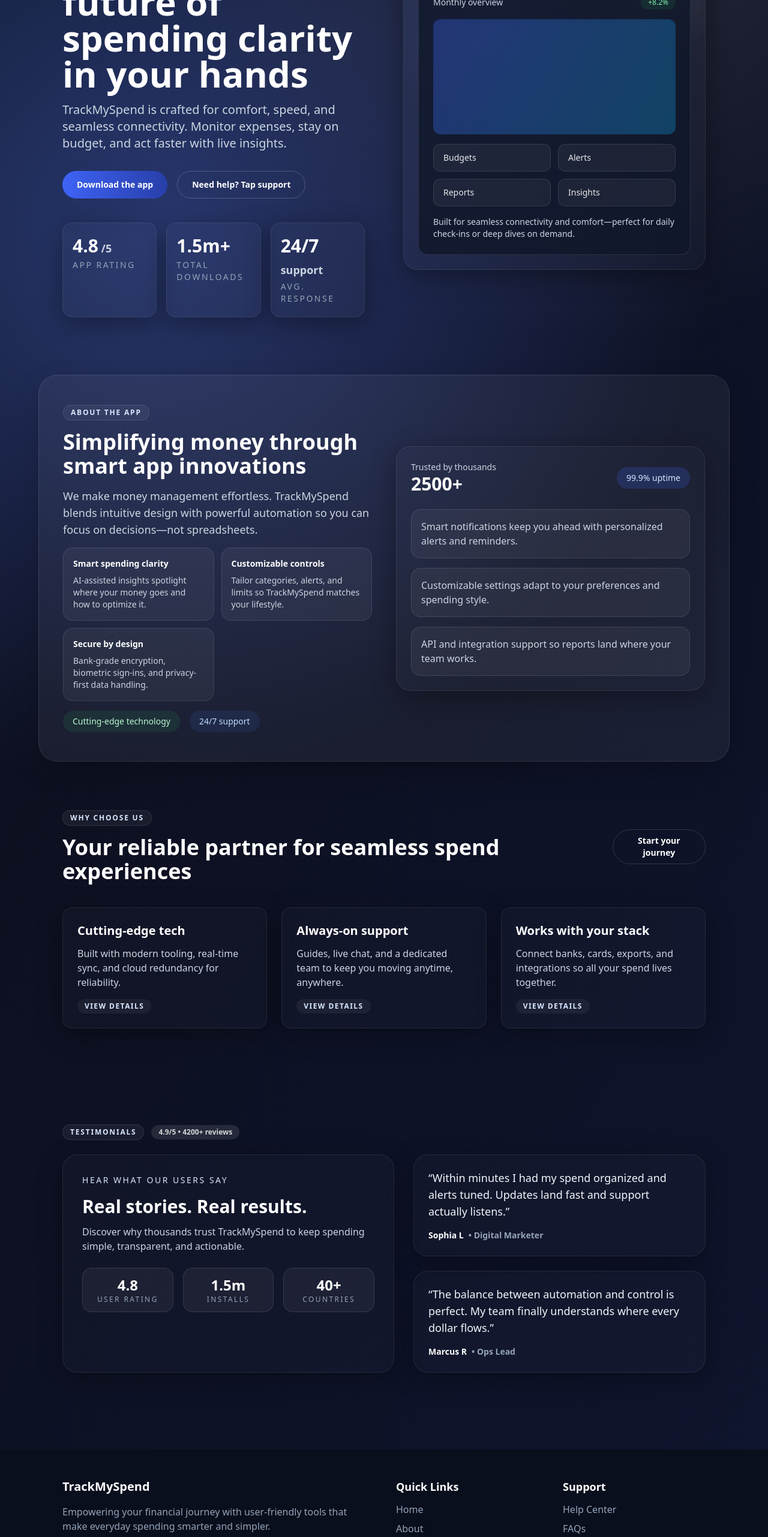
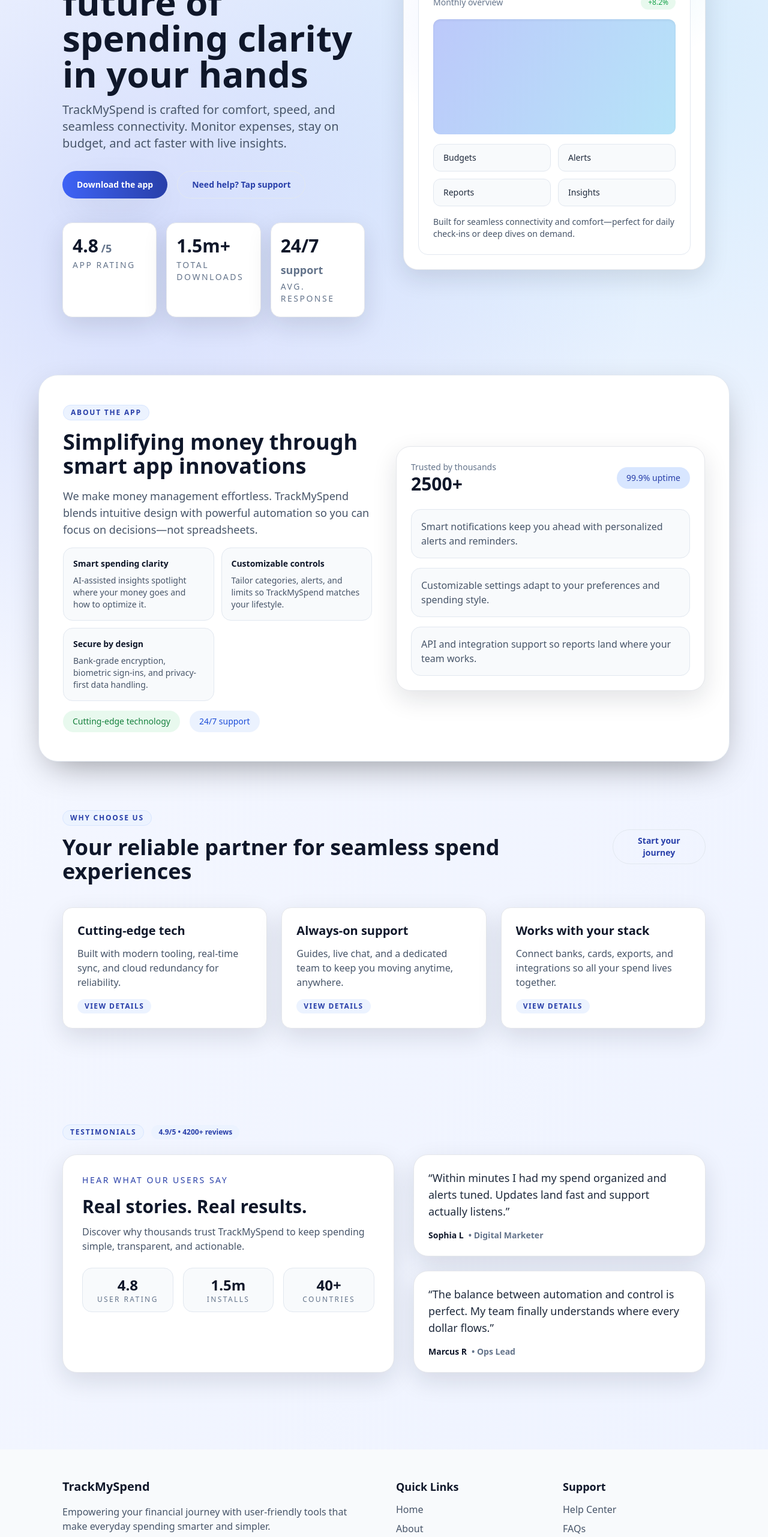
Before and after one commit to bankit123/trackweb, a Next.js app: page / in a window 1280 px wide. Shown: the part 234-2797 px from the top of the page at 60% size. Built offline with nearby package versions, Linux system fonts and the light colour scheme.

Commit message:
switch landing to light theme

```diff
--- a/app/globals.css
+++ b/app/globals.css
@@ -3,9 +3,9 @@
 @tailwind utilities;
 
 :root {
-  --color-surface: #0b1020;
-  --color-surface-strong: #0d1324;
-  --color-border: rgba(255, 255, 255, 0.08);
+  --color-surface: #ffffff;
+  --color-surface-strong: #f8fafc;
+  --color-border: #e5e7eb;
 }
 
 html {
@@ -15,7 +15,7 @@
 body {
   min-height: 100vh;
   background: var(--color-surface);
-  color: #e5e7eb;
+  color: #0f172a;
 }
 
 a {
@@ -23,9 +23,9 @@
 }
 
 .glass-card {
-  background: rgba(255, 255, 255, 0.02);
+  background: #ffffff;
   border: 1px solid var(--color-border);
-  box-shadow: 0 10px 40px rgba(0, 0, 0, 0.35);
+  box-shadow: 0 14px 40px rgba(15, 23, 42, 0.12);
 }
 
 .section-shell {
@@ -33,5 +33,5 @@
 }
 
 .accent-pill {
-  @apply inline-flex items-center gap-2 rounded-full border border-white/10 bg-white/5 px-3 py-1 text-xs font-semibold uppercase tracking-[0.15em] text-brand-100;
+  @apply inline-flex items-center gap-2 rounded-full border border-brand-100 bg-brand-50 px-3 py-1 text-xs font-semibold uppercase tracking-[0.15em] text-brand-700;
 }
--- a/app/layout.tsx
+++ b/app/layout.tsx
@@ -24,7 +24,7 @@
 }) {
   return (
     <html lang="en" className={inter.variable}>
-      <body className="bg-slate-950 text-slate-50 antialiased">{children}</body>
+      <body className="bg-white text-slate-900 antialiased">{children}</body>
     </html>
   );
 }
--- a/app/page.tsx
+++ b/app/page.tsx
@@ -67,16 +67,16 @@
 
 export default function Home() {
   return (
-    <main className="min-h-screen bg-hero-gradient text-slate-100">
+    <main className="min-h-screen bg-hero-gradient text-slate-900">
       <header className="section-shell relative overflow-hidden py-16 md:py-24">
-        <div className="absolute inset-0 -z-10 bg-[radial-gradient(circle_at_40%_10%,rgba(63,99,241,0.25),transparent_30%),radial-gradient(circle_at_80%_20%,rgba(255,255,255,0.08),transparent_25%)]" />
+        <div className="absolute inset-0 -z-10 bg-[radial-gradient(circle_at_40%_10%,rgba(63,99,241,0.18),transparent_30%),radial-gradient(circle_at_80%_20%,rgba(14,165,233,0.12),transparent_25%)]" />
         <div className="flex flex-col gap-12 md:flex-row md:items-center md:gap-16">
           <div className="flex-1">
             <span className="accent-pill">Smart. Simple. Seamless.</span>
-            <h1 className="mt-6 text-4xl font-bold leading-tight text-white md:text-5xl lg:text-6xl">
+            <h1 className="mt-6 text-4xl font-bold leading-tight text-slate-900 md:text-5xl lg:text-6xl">
               Experience the future of spending clarity in your hands
             </h1>
-            <p className="mt-4 max-w-2xl text-lg text-slate-300 md:text-xl">
+            <p className="mt-4 max-w-2xl text-lg text-slate-600 md:text-xl">
               TrackMySpend is crafted for comfort, speed, and seamless
               connectivity. Monitor expenses, stay on budget, and act faster
               with live insights.
@@ -85,7 +85,7 @@
               <button className="rounded-full bg-gradient-to-r from-brand-500 to-brand-700 px-6 py-3 text-sm font-semibold text-white shadow-soft transition hover:translate-y-[-2px]">
                 Download the app
               </button>
-              <button className="rounded-full border border-white/20 px-6 py-3 text-sm font-semibold text-white transition hover:border-white/40">
+              <button className="rounded-full border border-slate-200 px-6 py-3 text-sm font-semibold text-brand-700 transition hover:border-brand-200 hover:text-brand-800">
                 Need help? Tap support
               </button>
             </div>
@@ -95,14 +95,14 @@
                   key={item.label}
                   className="glass-card rounded-2xl px-4 py-5"
                 >
-                  <div className="text-3xl font-semibold text-white">
+                  <div className="text-3xl font-semibold text-slate-900">
                     {item.value}
-                    <span className="text-lg text-slate-300">
+                    <span className="text-lg text-slate-500">
                       {" "}
                       {item.suffix}
                     </span>
                   </div>
-                  <p className="mt-1 text-sm uppercase tracking-[0.18em] text-slate-400">
+                  <p className="mt-1 text-sm uppercase tracking-[0.18em] text-slate-500">
                     {item.label}
                   </p>
                 </div>
@@ -110,12 +110,12 @@
             </div>
           </div>
           <div className="relative flex-1">
-            <div className="glass-card relative overflow-hidden rounded-3xl border-white/10 bg-gradient-to-b from-white/5 to-white/0 p-6 shadow-soft">
-              <div className="absolute inset-0 bg-[radial-gradient(circle_at_30%_20%,rgba(94,129,255,0.18),transparent_35%),radial-gradient(circle_at_80%_0%,rgba(255,255,255,0.08),transparent_25%)]" />
-              <div className="relative space-y-4 rounded-2xl border border-white/10 bg-slate-900/80 p-6">
-                <div className="flex items-center justify-between text-sm text-slate-300">
+            <div className="glass-card relative overflow-hidden rounded-3xl bg-gradient-to-b from-white to-white p-6 shadow-soft">
+              <div className="absolute inset-0 bg-[radial-gradient(circle_at_30%_20%,rgba(94,129,255,0.12),transparent_35%),radial-gradient(circle_at_80%_0%,rgba(14,165,233,0.08),transparent_25%)]" />
+              <div className="relative space-y-4 rounded-2xl border border-slate-200 bg-white p-6">
+                <div className="flex items-center justify-between text-sm text-slate-500">
                   <span>Monthly overview</span>
-                  <span className="rounded-full bg-green-500/10 px-3 py-1 text-xs text-green-300">
+                  <span className="rounded-full bg-green-500/10 px-3 py-1 text-xs text-green-600">
                     +8.2%
                   </span>
                 </div>
@@ -124,13 +124,13 @@
                   {["Budgets", "Alerts", "Reports", "Insights"].map((chip) => (
                     <div
                       key={chip}
-                      className="rounded-xl border border-white/10 bg-white/5 px-4 py-3 text-sm text-white/90"
+                      className="rounded-xl border border-slate-200 bg-slate-50 px-4 py-3 text-sm text-slate-800"
                     >
                       {chip}
                     </div>
                   ))}
                 </div>
-                <p className="text-sm text-slate-300">
+                <p className="text-sm text-slate-600">
                   Built for seamless connectivity and comfort—perfect for daily
                   check-ins or deep dives on demand.
                 </p>
@@ -140,33 +140,33 @@
         </div>
       </header>
 
-      <section className="section-shell grid items-center gap-10 rounded-[32px] border border-white/10 bg-white/5 px-6 py-12 shadow-soft md:grid-cols-2 md:px-10">
+      <section className="section-shell grid items-center gap-10 rounded-[32px] border border-slate-200 bg-white px-6 py-12 shadow-soft md:grid-cols-2 md:px-10">
         <div className="space-y-4">
           <span className="accent-pill">About the app</span>
-          <h2 className="text-3xl font-semibold text-white md:text-4xl">
+          <h2 className="text-3xl font-semibold text-slate-900 md:text-4xl">
             Simplifying money through smart app innovations
           </h2>
-          <p className="text-lg text-slate-300">
+          <p className="text-lg text-slate-600">
             We make money management effortless. TrackMySpend blends intuitive
             design with powerful automation so you can focus on decisions—not
             spreadsheets.
           </p>
-          <div className="grid grid-cols-2 gap-3 text-sm text-slate-200">
+          <div className="grid grid-cols-2 gap-3 text-sm text-slate-700">
             {pillars.map((item) => (
               <div
                 key={item.title}
-                className="rounded-2xl border border-white/10 bg-white/5 px-4 py-4"
+                className="rounded-2xl border border-slate-200 bg-slate-50 px-4 py-4"
               >
-                <h3 className="font-semibold text-white">{item.title}</h3>
-                <p className="mt-2 text-slate-300">{item.body}</p>
+                <h3 className="font-semibold text-slate-900">{item.title}</h3>
+                <p className="mt-2 text-slate-600">{item.body}</p>
               </div>
             ))}
           </div>
-          <div className="flex flex-wrap gap-4 text-sm text-slate-300">
-            <div className="rounded-full bg-green-500/10 px-4 py-2 text-green-200">
+          <div className="flex flex-wrap gap-4 text-sm text-slate-600">
+            <div className="rounded-full bg-green-500/10 px-4 py-2 text-green-700">
               Cutting-edge technology
             </div>
-            <div className="rounded-full bg-blue-500/10 px-4 py-2 text-blue-200">
+            <div className="rounded-full bg-blue-500/10 px-4 py-2 text-blue-700">
               24/7 support
             </div>
           </div>
@@ -176,23 +176,23 @@
           <div className="glass-card h-full rounded-3xl p-6">
             <div className="mb-6 flex items-center justify-between">
               <div>
-                <p className="text-sm text-slate-300">Trusted by thousands</p>
-                <p className="text-3xl font-bold text-white">2500+</p>
+                <p className="text-sm text-slate-500">Trusted by thousands</p>
+                <p className="text-3xl font-bold text-slate-900">2500+</p>
               </div>
-              <div className="rounded-full bg-brand-500/20 px-4 py-2 text-sm text-brand-100">
+              <div className="rounded-full bg-brand-100 px-4 py-2 text-sm text-brand-700">
                 99.9% uptime
               </div>
             </div>
-            <div className="space-y-4 text-slate-300">
-              <div className="rounded-2xl border border-white/10 bg-white/5 p-4">
+            <div className="space-y-4 text-slate-600">
+              <div className="rounded-2xl border border-slate-200 bg-slate-50 p-4">
                 Smart notifications keep you ahead with personalized alerts and
                 reminders.
               </div>
-              <div className="rounded-2xl border border-white/10 bg-white/5 p-4">
+              <div className="rounded-2xl border border-slate-200 bg-slate-50 p-4">
                 Customizable settings adapt to your preferences and spending
                 style.
               </div>
-              <div className="rounded-2xl border border-white/10 bg-white/5 p-4">
+              <div className="rounded-2xl border border-slate-200 bg-slate-50 p-4">
                 API and integration support so reports land where your team
                 works.
               </div>
@@ -205,11 +205,11 @@
         <div className="mb-10 flex flex-col gap-3 md:flex-row md:items-center md:justify-between">
           <div>
             <span className="accent-pill">Why choose us</span>
-            <h2 className="mt-4 text-3xl font-semibold text-white md:text-4xl">
+            <h2 className="mt-4 text-3xl font-semibold text-slate-900 md:text-4xl">
               Your reliable partner for seamless spend experiences
             </h2>
           </div>
-          <button className="rounded-full border border-white/15 px-4 py-2 text-sm font-semibold text-white transition hover:border-white/40">
+          <button className="rounded-full border border-slate-200 px-4 py-2 text-sm font-semibold text-brand-700 transition hover:border-brand-200 hover:text-brand-800">
             Start your journey
           </button>
         </div>
@@ -217,13 +217,13 @@
           {reasons.map((reason) => (
             <div
               key={reason.title}
-              className="glass-card rounded-2xl p-6 transition hover:-translate-y-1 hover:border-white/30"
+              className="glass-card rounded-2xl p-6 transition hover:-translate-y-1 hover:border-brand-200"
             >
-              <h3 className="text-xl font-semibold text-white">
+              <h3 className="text-xl font-semibold text-slate-900">
                 {reason.title}
               </h3>
-              <p className="mt-3 text-slate-300">{reason.detail}</p>
-              <div className="mt-4 inline-flex rounded-full bg-white/5 px-3 py-1 text-xs font-semibold uppercase tracking-[0.12em] text-brand-100">
+              <p className="mt-3 text-slate-600">{reason.detail}</p>
+              <div className="mt-4 inline-flex rounded-full bg-brand-50 px-3 py-1 text-xs font-semibold uppercase tracking-[0.12em] text-brand-700">
                 View details
               </div>
             </div>
@@ -234,19 +234,19 @@
       <section className="section-shell py-16 md:py-20">
         <div className="mb-6 flex items-center gap-3">
           <span className="accent-pill">Testimonials</span>
-          <div className="rounded-full bg-white/10 px-3 py-1 text-xs font-semibold text-white/80">
+          <div className="rounded-full bg-brand-50 px-3 py-1 text-xs font-semibold text-brand-700">
             4.9/5 • 4200+ reviews
           </div>
         </div>
         <div className="flex flex-col gap-6 md:flex-row md:gap-8">
           <div className="glass-card flex-1 rounded-3xl p-6 md:p-8">
-            <p className="text-sm uppercase tracking-[0.18em] text-brand-100">
+            <p className="text-sm uppercase tracking-[0.18em] text-brand-700">
               Hear what our users say
             </p>
-            <h3 className="mt-4 text-3xl font-semibold text-white">
+            <h3 className="mt-4 text-3xl font-semibold text-slate-900">
               Real stories. Real results.
             </h3>
-            <p className="mt-3 text-slate-300">
+            <p className="mt-3 text-slate-600">
               Discover why thousands trust TrackMySpend to keep spending simple,
               transparent, and actionable.
             </p>
@@ -258,12 +258,12 @@
               ].map((stat) => (
                 <div
                   key={stat.label}
-                  className="rounded-2xl border border-white/10 bg-white/5 px-4 py-3"
+                  className="rounded-2xl border border-slate-200 bg-slate-50 px-4 py-3"
                 >
-                  <div className="text-2xl font-semibold text-white">
+                  <div className="text-2xl font-semibold text-slate-900">
                     {stat.value}
                   </div>
-                  <p className="text-xs uppercase tracking-[0.2em] text-slate-400">
+                  <p className="text-xs uppercase tracking-[0.2em] text-slate-500">
                     {stat.label}
                   </p>
                 </div>
@@ -274,12 +274,12 @@
             {testimonials.map((item) => (
               <div
                 key={item.name}
-                className="glass-card rounded-3xl border-white/10 bg-white/5 p-6"
+                className="glass-card rounded-3xl border-slate-200 bg-white p-6"
               >
-                <p className="text-lg text-slate-100">“{item.quote}”</p>
-                <div className="mt-4 text-sm font-semibold text-white">
+                <p className="text-lg text-slate-800">“{item.quote}”</p>
+                <div className="mt-4 text-sm font-semibold text-slate-900">
                   {item.name}
-                  <span className="ml-2 text-slate-400">• {item.role}</span>
+                  <span className="ml-2 text-slate-500">• {item.role}</span>
                 </div>
               </div>
             ))}
@@ -287,11 +287,11 @@
         </div>
       </section>
 
-      <footer className="mt-12 bg-[#0a0f1d] py-12">
+      <footer className="mt-12 bg-slate-50 py-12">
         <div className="section-shell grid gap-10 md:grid-cols-4">
           <div className="md:col-span-2 space-y-4">
-            <div className="text-xl font-semibold text-white">TrackMySpend</div>
-            <p className="text-slate-400">
+            <div className="text-xl font-semibold text-slate-900">TrackMySpend</div>
+            <p className="text-slate-600">
               Empowering your financial journey with user-friendly tools that
               make everyday spending smarter and simpler.
             </p>
@@ -300,34 +300,34 @@
             </div>
           </div>
           <div>
-            <h4 className="text-lg font-semibold text-white">Quick Links</h4>
-            <ul className="mt-3 space-y-2 text-slate-400">
+            <h4 className="text-lg font-semibold text-slate-900">Quick Links</h4>
+            <ul className="mt-3 space-y-2 text-slate-600">
               {footerLinks.quick.map((link) => (
-                <li key={link} className="hover:text-white">
+                <li key={link} className="hover:text-brand-700">
                   {link}
                 </li>
               ))}
             </ul>
           </div>
           <div>
-            <h4 className="text-lg font-semibold text-white">Support</h4>
-            <ul className="mt-3 space-y-2 text-slate-400">
+            <h4 className="text-lg font-semibold text-slate-900">Support</h4>
+            <ul className="mt-3 space-y-2 text-slate-600">
               {footerLinks.support.map((link) => (
-                <li key={link} className="hover:text-white">
+                <li key={link} className="hover:text-brand-700">
                   {link}
                 </li>
               ))}
             </ul>
           </div>
         </div>
-        <div className="section-shell mt-10 flex flex-wrap items-center justify-between gap-4 border-t border-white/10 pt-6 text-sm text-slate-500">
+        <div className="section-shell mt-10 flex flex-wrap items-center justify-between gap-4 border-t border-slate-200 pt-6 text-sm text-slate-500">
           <div className="space-x-4">
             <span>Facebook</span>
             <span>Twitter</span>
             <span>Instagram</span>
             <span>LinkedIn</span>
           </div>
-          <div className="space-y-1 text-right">
+          <div className="space-y-1 text-right text-slate-600">
             <p>123 Innovation Street, Tech, USA</p>
             <p>+1 (123) 456-789</p>
             <p>info@trackmyspend.com</p>
--- a/tailwind.config.js
+++ b/tailwind.config.js
@@ -26,7 +26,7 @@
       },
       backgroundImage: {
         "hero-gradient":
-          "radial-gradient(circle at 20% 20%, rgba(94, 129, 255, 0.35), transparent 35%), radial-gradient(circle at 80% 0%, rgba(255, 255, 255, 0.1), transparent 25%), linear-gradient(120deg, #0b1224 0%, #0d1020 30%, #0f152f 100%)",
+          "radial-gradient(circle at 18% 20%, rgba(63, 99, 241, 0.18), transparent 32%), radial-gradient(circle at 85% 10%, rgba(14, 165, 233, 0.12), transparent 28%), linear-gradient(120deg, #f8fbff 0%, #f3f6ff 35%, #eef3ff 100%)",
       },
     },
   },
```
